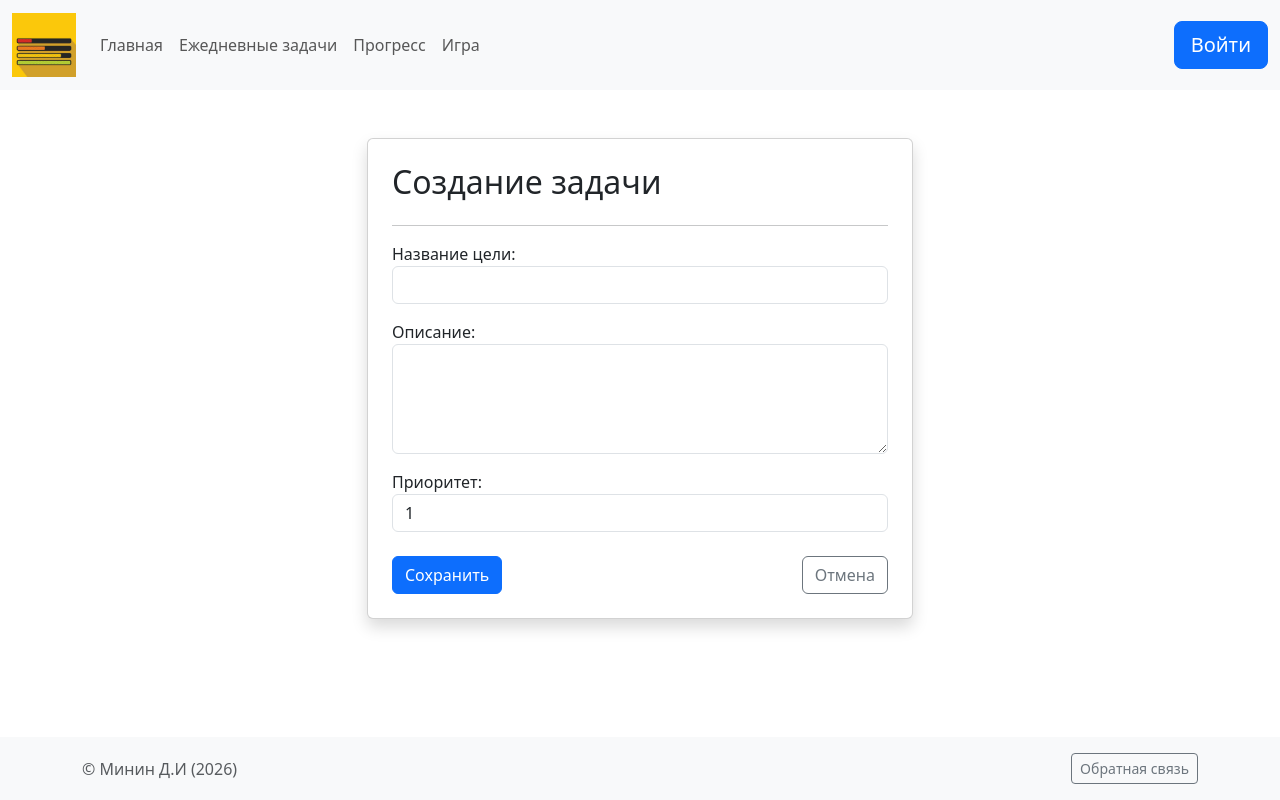
After one commit to SimkaGame/PROgress, a Django app: page /goal/add/ in a window 1280 px wide. The commit adds this page. Run offline with Django 5.2, Linux system fonts and the light colour scheme.

Commit message:
Adding modelForms task - 9

```diff
--- a/pages/forms.py
+++ b/pages/forms.py
@@ -1,4 +1,5 @@
 from django import forms
+from .models import ProjectGoal
 
 class FeedbackForm(forms.Form):
     subject = forms.CharField(
@@ -13,3 +14,13 @@ class FeedbackForm(forms.Form):
         label='Сообщение',
         widget=forms.Textarea(attrs={'class': 'form-control'})
     )
+
+class ProjectGoalForm(forms.ModelForm):
+    class Meta:
+        model = ProjectGoal
+        fields = ['name', 'description', 'priority']
+        widgets = {
+            'name': forms.TextInput(attrs={'class': 'form-control'}),
+            'description': forms.Textarea(attrs={'class': 'form-control', 'rows': 4}),
+            'priority': forms.NumberInput(attrs={'class': 'form-control'}),
+        }
--- a/pages/urls.py
+++ b/pages/urls.py
@@ -7,6 +7,8 @@ urlpatterns = [
     path('daily/', views.daily, name='daily'),
     path('progress/', views.progress, name='progress'),
     path('game/', views.game, name='game'),
+    path('contact/', views.contact_view, name='contact'),
     path('goal/<int:pk>/', views.goal_detail, name='goal_detail'),
-    path('contact/', views.contact_view, name='contact'),
+    path('goal/add/', views.goal_create, name='goal_create'),
+    path('goal/<int:pk>/edit/', views.goal_update, name='goal_update'),
 ]
--- a/pages/views.py
+++ b/pages/views.py
@@ -1,6 +1,6 @@
 from django.shortcuts import render, get_object_or_404, redirect
 from .models import ProjectGoal
-from .forms import FeedbackForm
+from .forms import FeedbackForm, ProjectGoalForm
 
 def index(request):
     context = {
@@ -44,5 +44,25 @@ def contact_view(request):
             return redirect('home')
     else:
         form = FeedbackForm()
+    return render(request, 'contact.html', {'form': form})
 
-    return render(request, 'contact.html', {'form': form})
+def goal_create(request):
+    if request.method == 'POST':
+        form = ProjectGoalForm(request.POST)
+        if form.is_valid():
+            new_goal = form.save()
+            return redirect('goal_detail', pk=new_goal.pk)
+    else:
+        form = ProjectGoalForm()
+    return render(request, 'goal_form.html', {'form': form, 'title': 'Создание задачи'})
+
+def goal_update(request, pk):
+    goal = get_object_or_404(ProjectGoal, pk=pk)
+    if request.method == 'POST':
+        form = ProjectGoalForm(request.POST, instance=goal)
+        if form.is_valid():
+            form.save()
+            return redirect('goal_detail', pk=goal.pk)
+    else:
+        form = ProjectGoalForm(instance=goal)
+    return render(request, 'goal_form.html', {'form': form, 'title': 'Редактирование задачи'})
--- a/templates/daily.html
+++ b/templates/daily.html
@@ -5,7 +5,10 @@
 {% block content %}
 <section class="py-5">
     <div class="container">
-        <h2 class="mb-4 text-center">Мои игровые квесты</h2>
+        <div class="d-flex justify-content-between align-items-center mb-4">
+            <h2>Мои игровые квесты</h2>
+            <a href="{% url 'goal_create' %}" class="btn btn-success">+ Создать задачу</a>
+        </div>
         <div class="row">
             {% for goal in goals %}
                 <div class="col-md-4 mb-4">
--- /dev/null
+++ b/templates/goal_form.html
@@ -0,0 +1,24 @@
+{% extends 'base.html' %}
+
+{% block title %}{{ title }}{% endblock %}
+
+{% block content %}
+<div class="container mt-5">
+    <div class="row justify-content-center">
+        <div class="col-md-6">
+            <div class="card shadow p-4">
+                <h2>{{ title }}</h2>
+                <hr>
+                <form method="post" novalidate>
+                    {% csrf_token %}
+                    {{ form.as_p }}
+                    <div class="d-flex justify-content-between mt-4">
+                        <button type="submit" class="btn btn-primary">Сохранить</button>
+                        <a href="{% url 'daily' %}" class="btn btn-outline-secondary">Отмена</a>
+                    </div>
+                </form>
+            </div>
+        </div>
+    </div>
+</div>
+{% endblock %}
```
Also changed, not shown: templates/goal_detail.html (+8 -3 lines).
